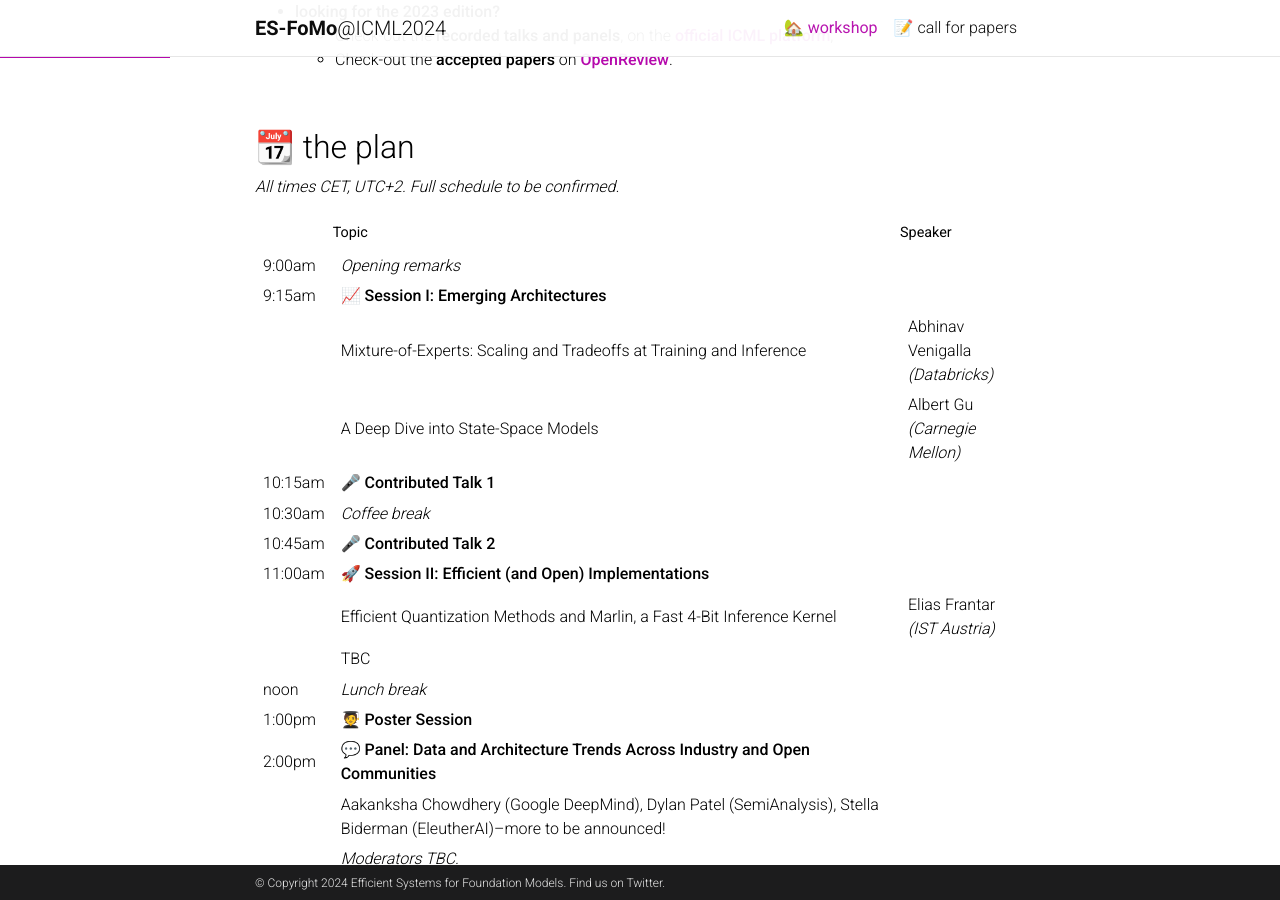
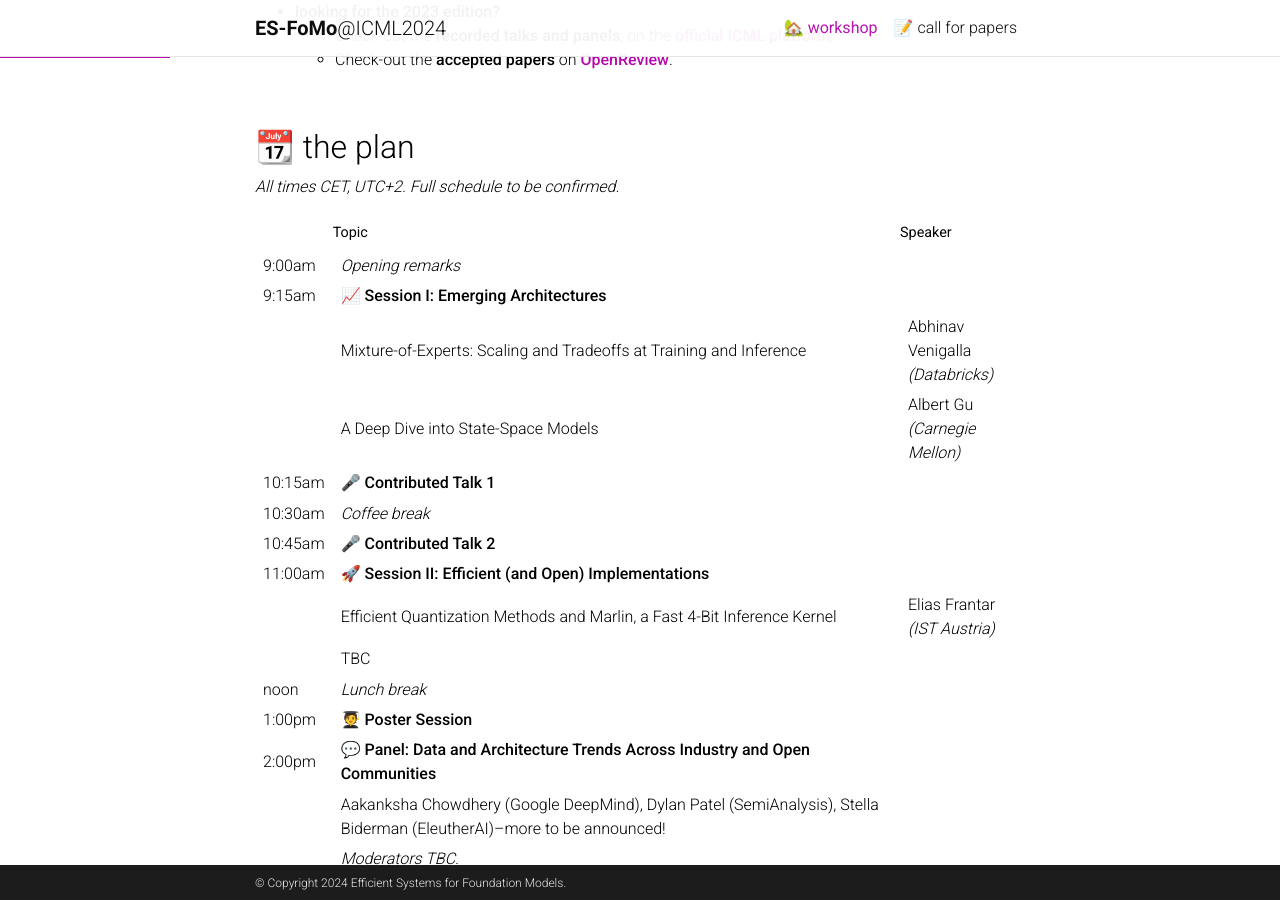
Before and after one commit to slippylolo/es-fomo.github.io, a Jekyll site: the page built from _pages/about.md, in a window 1280 px wide and 900 px high, scrolled down 618 px. Built offline with Jekyll 4.4.1, drawn with Linux system fonts in a browser that asks for light colours; full-size pictures stand in for the smaller copies a plugin makes; comment, search, counter and statistics services are not loaded; a style sheet for code colours, icons or effects is not loaded.

Commit message:
:bug: Remove Twitter link in footer

```diff
--- a/_config.yml
+++ b/_config.yml
@@ -10,7 +10,6 @@ email: esfomo.workshop@gmail.com
 description: > # the ">" symbol means to ignore newlines until "footer_text:"
   A workshop to bring together interdisciplinary experts working on the emerging research questions and challenges associated with foundation model training and inference.
 footer_text: >
-  Find us on Twitter.
 keywords: ICML, workshop, efficient, systems, foundation, models  # add your own keywords or leave empty
 
 lang: en # the language of your site (for example: en, fr, cn, ru, etc.)
```
